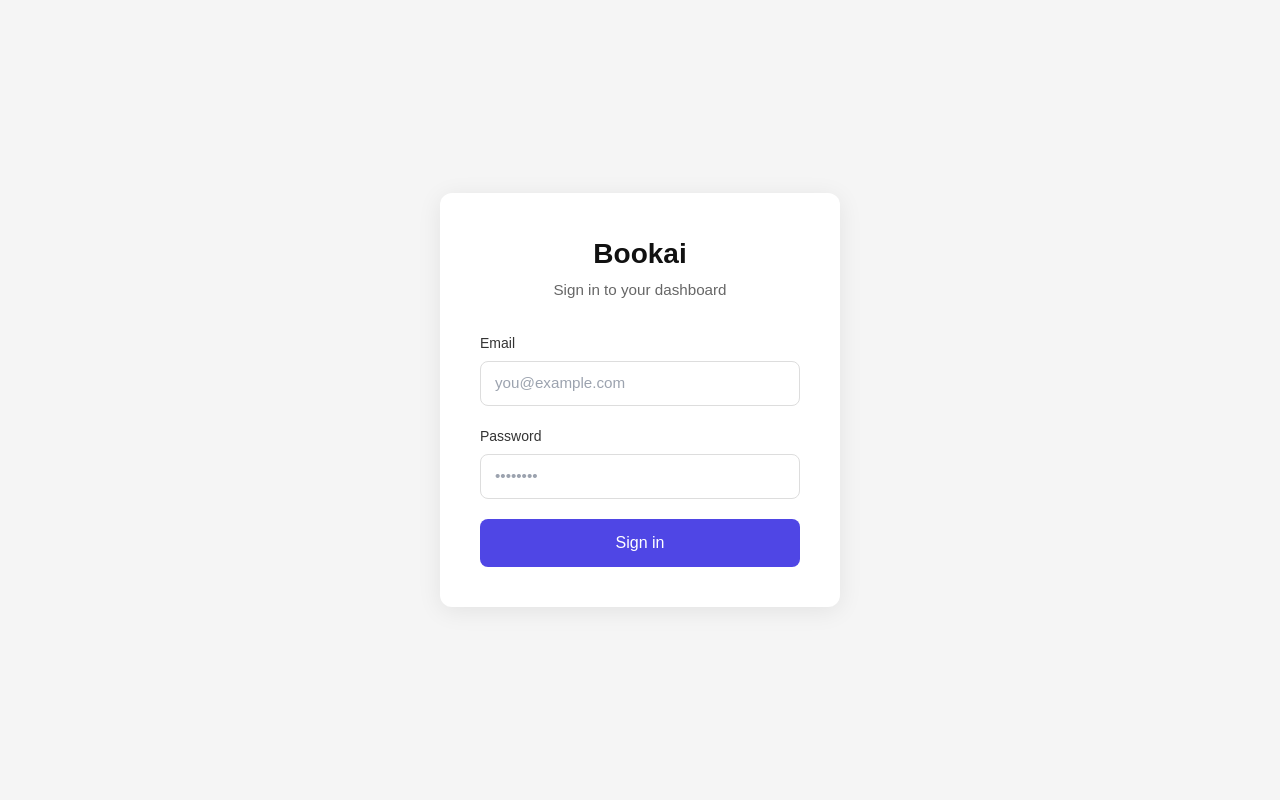
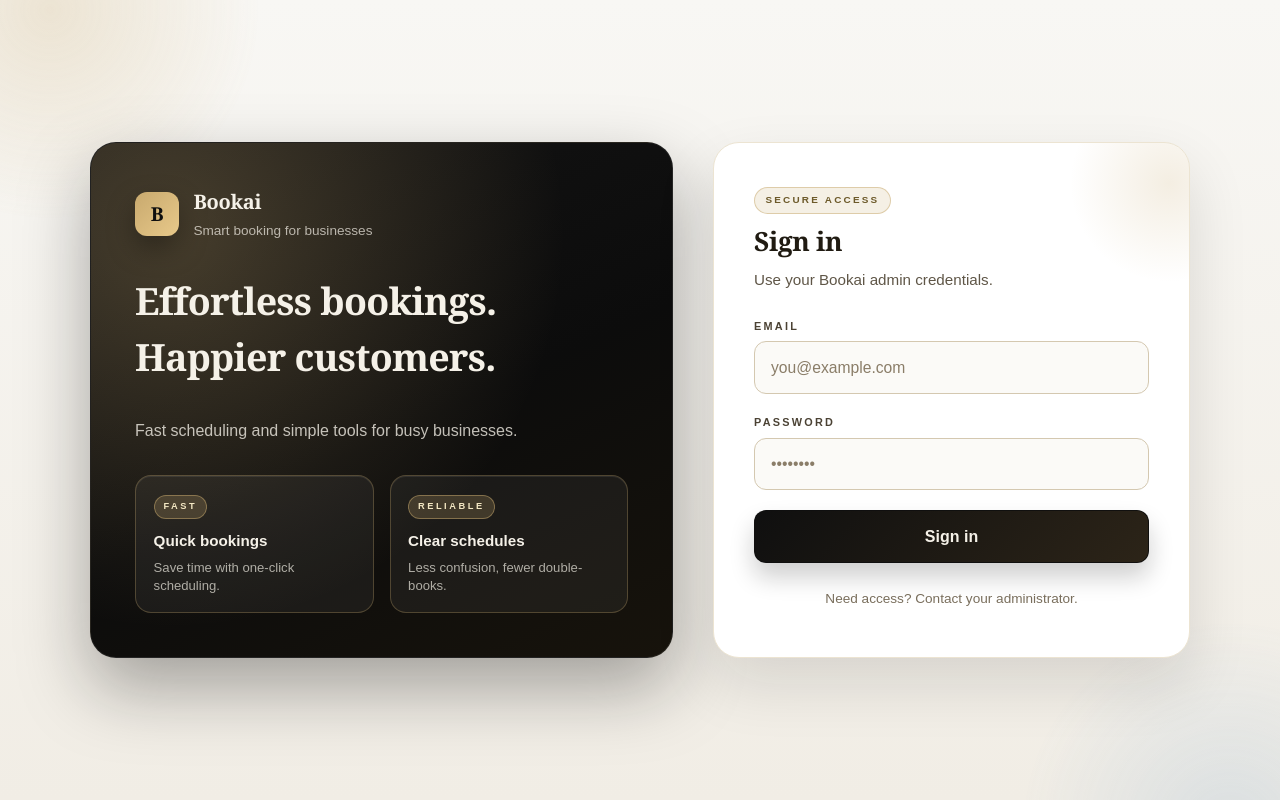
Before and after one commit to Hisham-AlAhmad/Bookai, a Next.js app: page /login in a window 1280 px wide. Built offline with nearby package versions, Linux system fonts and the light colour scheme.

Commit message:
Improving login UI

```diff
--- a/src/app/login/page.js
+++ b/src/app/login/page.js
@@ -36,9 +36,41 @@
 
   return (
     <div className={styles.wrapper}>
-      <div className={styles.card}>
-        <h1 className={styles.title}>Bookai</h1>
-        <p className={styles.subtitle}>Sign in to your dashboard</p>
+      <div className={styles.shell}>
+        <section className={styles.brandPanel}>
+          <div className={styles.brandTop}>
+            <div className={styles.brandMark}>B</div>
+            <div className={styles.brandCopy}>
+              <p className={styles.brandName}>Bookai</p>
+              <p className={styles.brandCaption}>Smart booking for businesses</p>
+            </div>
+          </div>
+
+          <h1 className={styles.headline}>Effortless bookings. Happier customers.</h1>
+          <p className={styles.description}>
+            Fast scheduling and simple tools for busy businesses.
+          </p>
+
+          <div className={styles.highlightGrid}>
+            <div className={styles.highlightCard}>
+              <span className={styles.highlightLabel}>Fast</span>
+              <p className={styles.highlightValue}>Quick bookings</p>
+              <p className={styles.highlightText}>Save time with one-click scheduling.</p>
+            </div>
+            <div className={styles.highlightCard}>
+              <span className={styles.highlightLabel}>Reliable</span>
+              <p className={styles.highlightValue}>Clear schedules</p>
+              <p className={styles.highlightText}>Less confusion, fewer double-books.</p>
+            </div>
+          </div>
+        </section>
+
+        <section className={styles.card}>
+          <div className={styles.cardHeader}>
+            <span className={styles.cardBadge}>Secure access</span>
+            <h2 className={styles.title}>Sign in</h2>
+            <p className={styles.subtitle}>Use your Bookai admin credentials.</p>
+          </div>
 
           <form onSubmit={handleSubmit} className={styles.form}>
             <div className={styles.field}>
@@ -69,7 +101,7 @@
               />
             </div>
 
-          {error && <p className={styles.error}>{error}</p>}
+            {error && <p className={styles.error} role="alert">{error}</p>}
 
             <button
               type="submit"
@@ -79,6 +111,9 @@
               {loading ? 'Signing in...' : 'Sign in'}
             </button>
           </form>
+
+          <p className={styles.helpText}>Need access? Contact your administrator.</p>
+        </section>
       </div>
     </div>
   )
--- a/src/styles/login.module.css
+++ b/src/styles/login.module.css
@@ -3,91 +3,361 @@
   display: flex;
   align-items: center;
   justify-content: center;
-  background-color: #f5f5f5;
+  padding: 3.5rem 1.5rem;
+  background: linear-gradient(180deg, #f8f7f4 0%, #f1ede5 100%);
+  position: relative;
+  overflow: hidden;
+}
+
+.wrapper::before,
+.wrapper::after {
+  content: '';
+  position: absolute;
+  width: 460px;
+  height: 460px;
+  border-radius: 50%;
+  filter: blur(0);
+  opacity: 0.7;
+  pointer-events: none;
+}
+
+.wrapper::before {
+  top: -220px;
+  left: -180px;
+  background: radial-gradient(circle, rgba(200, 169, 110, 0.35), transparent 65%);
+}
+
+.wrapper::after {
+  bottom: -260px;
+  right: -180px;
+  background: radial-gradient(circle, rgba(110, 158, 207, 0.25), transparent 65%);
+}
+
+.shell {
+  width: 100%;
+  max-width: 1100px;
+  display: grid;
+  grid-template-columns: minmax(0, 1.1fr) minmax(0, 0.9fr);
+  gap: 2.5rem;
+  position: relative;
+  z-index: 1;
+}
+
+.brandPanel {
+  background: linear-gradient(155deg, #141414 0%, #0c0c0c 55%, #17130c 100%);
+  border-radius: 26px;
+  padding: 2.75rem;
+  color: #f5f1e8;
+  position: relative;
+  overflow: hidden;
+  border: 1px solid rgba(255, 255, 255, 0.08);
+  box-shadow: 0 30px 70px rgba(15, 15, 15, 0.35);
+  display: flex;
+  flex-direction: column;
+  gap: 2rem;
+}
+
+.brandPanel::before {
+  content: '';
+  position: absolute;
+  inset: 0;
+  background: radial-gradient(circle at 14% 18%, rgba(200, 169, 110, 0.32), transparent 60%);
+  opacity: 0.9;
+  pointer-events: none;
+}
+
+.brandTop {
+  position: relative;
+  display: flex;
+  align-items: center;
+  gap: 0.9rem;
+  z-index: 1;
+}
+
+.brandMark {
+  width: 44px;
+  height: 44px;
+  border-radius: 12px;
+  background: linear-gradient(135deg, #c8a96e, #e8c98a);
+  color: #0f0f0f;
+  display: flex;
+  align-items: center;
+  justify-content: center;
+  font-weight: 800;
+  font-size: 1.2rem;
+  font-family: 'Georgia', serif;
+  letter-spacing: -0.4px;
+  box-shadow: 0 12px 28px rgba(0, 0, 0, 0.35);
+}
+
+.brandCopy {
+  display: flex;
+  flex-direction: column;
+  gap: 0.2rem;
+}
+
+.brandName {
+  font-size: 1.25rem;
+  font-weight: 700;
+  margin: 0;
+  letter-spacing: -0.3px;
+  font-family: 'Georgia', serif;
+}
+
+.brandCaption {
+  font-size: 0.85rem;
+  margin: 0;
+  color: rgba(245, 241, 232, 0.7);
+}
+
+.headline {
+  font-size: 2.35rem;
+  margin: 0;
+  font-weight: 700;
+  letter-spacing: -0.8px;
+  font-family: 'Georgia', serif;
+  position: relative;
+  z-index: 1;
+}
+
+.description {
+  font-size: 1rem;
+  line-height: 1.6;
+  color: rgba(245, 241, 232, 0.78);
+  margin: 0;
+  max-width: 420px;
+  position: relative;
+  z-index: 1;
+}
+
+.highlightGrid {
+  display: grid;
+  grid-template-columns: repeat(2, minmax(0, 1fr));
+  gap: 1rem;
+  position: relative;
+  z-index: 1;
+}
+
+.highlightCard {
+  background: rgba(255, 255, 255, 0.05);
+  border: 1px solid rgba(200, 169, 110, 0.3);
+  border-radius: 16px;
+  padding: 1rem 1.1rem;
+  box-shadow: inset 0 1px 0 rgba(255, 255, 255, 0.08);
+}
+
+.highlightLabel {
+  display: inline-flex;
+  align-items: center;
+  padding: 0.25rem 0.55rem;
+  border-radius: 999px;
+  background: rgba(200, 169, 110, 0.22);
+  border: 1px solid rgba(200, 169, 110, 0.5);
+  font-size: 0.58rem;
+  font-weight: 700;
+  letter-spacing: 0.16rem;
+  text-transform: uppercase;
+  color: #f3e7c3;
+}
+
+.highlightValue {
+  margin: 0.7rem 0 0.35rem;
+  font-weight: 600;
+  font-size: 0.95rem;
+  color: #f5f1e8;
+}
+
+.highlightText {
+  margin: 0;
+  font-size: 0.82rem;
+  line-height: 1.4;
+  color: rgba(245, 241, 232, 0.68);
 }
 
 .card {
-  background: #fff;
-  border-radius: 12px;
-  padding: 2.5rem;
+  background: #ffffff;
+  border-radius: 26px;
+  padding: 2.75rem 2.5rem;
   width: 100%;
-  max-width: 400px;
-  box-shadow: 0 4px 24px rgba(0, 0, 0, 0.08);
+  box-shadow: 0 26px 60px rgba(15, 15, 15, 0.12);
+  border: 1px solid #ece4d2;
+  display: flex;
+  flex-direction: column;
+  gap: 1.6rem;
+  position: relative;
+  overflow: hidden;
+}
+
+.card::before {
+  content: '';
+  position: absolute;
+  top: -60px;
+  right: -80px;
+  width: 200px;
+  height: 200px;
+  background: radial-gradient(circle, rgba(200, 169, 110, 0.2), transparent 70%);
+  pointer-events: none;
+}
+
+.cardHeader {
+  display: flex;
+  flex-direction: column;
+  gap: 0.5rem;
+  position: relative;
+  z-index: 1;
+}
+
+.cardBadge {
+  display: inline-flex;
+  align-items: center;
+  justify-content: center;
+  padding: 0.3rem 0.65rem;
+  border-radius: 999px;
+  background: rgba(200, 169, 110, 0.18);
+  border: 1px solid rgba(200, 169, 110, 0.5);
+  color: #6d5a2a;
+  font-size: 0.62rem;
+  font-weight: 700;
+  letter-spacing: 0.14rem;
+  text-transform: uppercase;
+  width: fit-content;
 }
 
 .title {
-  font-size: 1.75rem;
+  font-size: 1.65rem;
   font-weight: 700;
-  text-align: center;
-  margin-bottom: 0.25rem;
-  color: #111;
+  margin: 0;
+  color: #201b12;
+  letter-spacing: -0.4px;
+  font-family: 'Georgia', serif;
 }
 
 .subtitle {
-  text-align: center;
-  color: #666;
+  color: #5f5647;
   font-size: 0.95rem;
-  margin-bottom: 2rem;
+  margin: 0;
 }
 
 .form {
   display: flex;
   flex-direction: column;
   gap: 1.25rem;
+  position: relative;
+  z-index: 1;
 }
 
 .field {
   display: flex;
   flex-direction: column;
-  gap: 0.4rem;
+  gap: 0.45rem;
 }
 
 .label {
-  font-size: 0.875rem;
-  font-weight: 500;
-  color: #333;
+  font-size: 0.68rem;
+  font-weight: 700;
+  color: #4b4234;
+  letter-spacing: 0.14rem;
+  text-transform: uppercase;
 }
 
 .input {
-  padding: 0.65rem 0.875rem;
-  border: 1px solid #ddd;
-  border-radius: 8px;
-  font-size: 0.95rem;
+  padding: 0.85rem 1rem;
+  border: 1px solid #d4c8b0;
+  border-radius: 12px;
+  font-size: 0.98rem;
   outline: none;
-  transition: border-color 0.2s;
+  background: #fbfaf7;
+  color: #201b12;
+  caret-color: #201b12;
+  transition: border-color 0.2s ease, box-shadow 0.2s ease, background 0.2s ease;
+}
+
+.input::placeholder {
+  color: #8a7d68;
+  opacity: 1;
 }
 
 .input:focus {
-  border-color: #4f46e5;
+  border-color: #8f6b2e;
+  box-shadow: 0 0 0 4px rgba(143, 107, 46, 0.18);
+  background: #ffffff;
+}
+
+.input:hover {
+  border-color: #bca984;
 }
 
 .error {
-  font-size: 0.875rem;
-  color: #dc2626;
-  background: #fef2f2;
-  border: 1px solid #fecaca;
-  border-radius: 6px;
-  padding: 0.5rem 0.75rem;
+  font-size: 0.85rem;
+  color: #b42318;
+  background: #fef6f3;
+  border: 1px solid #f3c8bf;
+  border-radius: 10px;
+  padding: 0.6rem 0.75rem;
   margin: 0;
 }
 
 .button {
-  background-color: #4f46e5;
-  color: #fff;
-  border: none;
-  border-radius: 8px;
-  padding: 0.75rem;
+  background: linear-gradient(135deg, #0f0f0f, #2c2418);
+  color: #f5f1e8;
+  border: 1px solid rgba(15, 15, 15, 0.9);
+  border-radius: 12px;
+  padding: 0.85rem;
   font-size: 1rem;
-  font-weight: 500;
+  font-weight: 600;
   cursor: pointer;
-  transition: background-color 0.2s;
+  transition: transform 0.2s ease, box-shadow 0.2s ease, filter 0.2s ease;
+  box-shadow: 0 14px 24px rgba(15, 15, 15, 0.2);
 }
 
 .button:hover:not(:disabled) {
-  background-color: #4338ca;
+  transform: translateY(-1px);
+  box-shadow: 0 18px 30px rgba(15, 15, 15, 0.24);
+  filter: brightness(1.05);
 }
 
 .button:disabled {
-  opacity: 0.6;
+  opacity: 0.7;
   cursor: not-allowed;
+  box-shadow: none;
 }
+
+.helpText {
+  font-size: 0.85rem;
+  color: #7a6f5d;
+  text-align: center;
+  margin: 0;
+}
+
+@media (max-width: 980px) {
+  .shell {
+    grid-template-columns: 1fr;
+  }
+
+  .brandPanel {
+    order: 2;
+  }
+
+  .card {
+    order: 1;
+  }
+
+  .highlightGrid {
+    grid-template-columns: 1fr;
+  }
+}
+
+@media (max-width: 700px) {
+  .wrapper {
+    padding: 2.5rem 1.1rem;
+  }
+
+  .brandPanel,
+  .card {
+    padding: 2.1rem 1.7rem;
+  }
+
+  .headline {
+    font-size: 2rem;
+  }
+}
```
Lines whose indentation alone changed are shown as unchanged.
